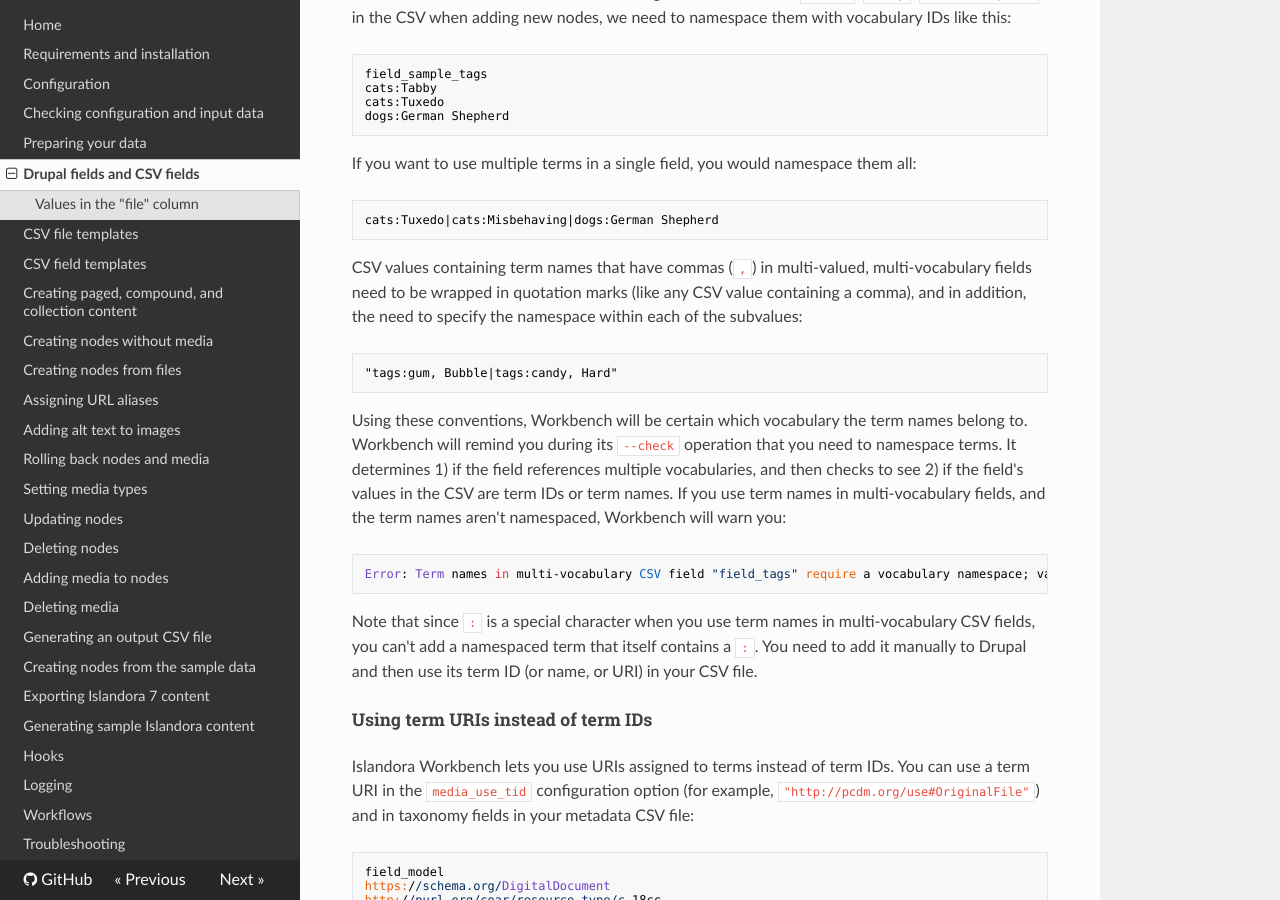
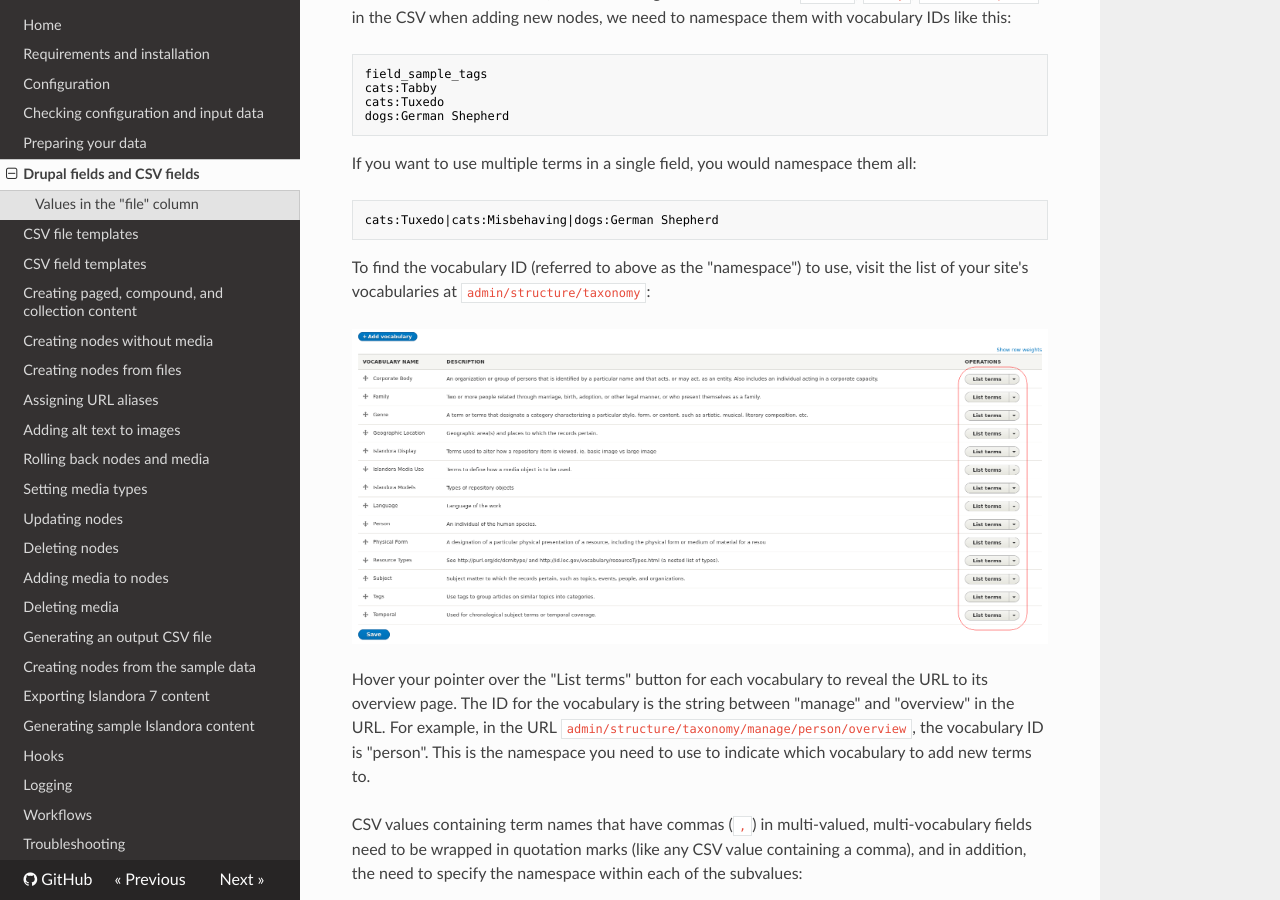
Before and after one commit to mjordan/islandora_workbench_docs, an MkDocs documentation site: the page built from docs/fields.md, in a window 1280 px wide and 900 px high, scrolled down 8941 px. Built offline with MkDocs 1.6.1, drawn with Linux system fonts in a browser that asks for light colours; nearby versions of some CDN libraries; old or Windows-style settings are respelled for this version of MkDocs; some of the changed text lies outside the part shown.

Commit message:
Fixed https://github.com/mjordan/islandora_workbench/issues/300.

````diff
--- a/docs/fields.md
+++ b/docs/fields.md
@@ -237,6 +237,11 @@
 ```text
 cats:Tuxedo|cats:Misbehaving|dogs:German Shepherd
 ```
+To find the vocabulary ID (referred to above as the "namespace") to use, visit the list of your site's vocabularies at `admin/structure/taxonomy`:
+
+![Vocabulary names](images/vocabulary_names.png)
+
+Hover your pointer over the "List terms" button for each vocabulary to reveal the URL to its overview page. The ID for the vocabulary is the string between "manage" and "overview" in the URL. For example, in the URL `admin/structure/taxonomy/manage/person/overview`, the vocabulary ID is "person". This is the namespace you need to use to indicate which vocabulary to add new terms to.
 
 CSV values containing term names that have commas (`,`) in multi-valued, multi-vocabulary fields need to be wrapped in quotation marks (like any CSV value containing a comma), and in addition, the need to specify the namespace within each of the subvalues:
 
````
Also changed, not shown: other parts of docs/fields.md (+1 -1 lines), docs/images/vocabulary_names.png (added), site/index.html, site/sitemap.xml.
